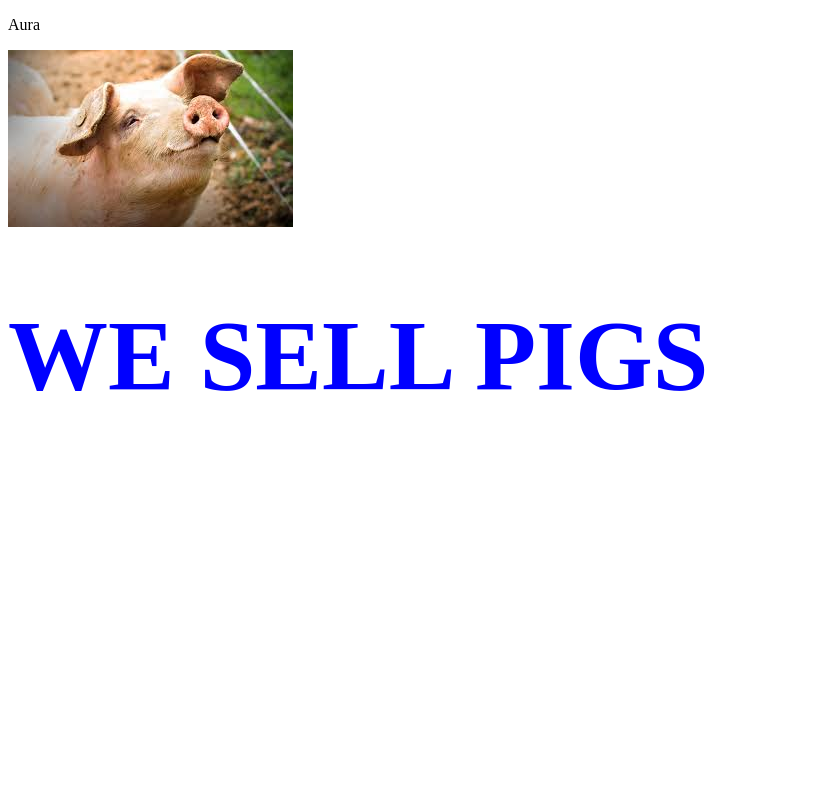
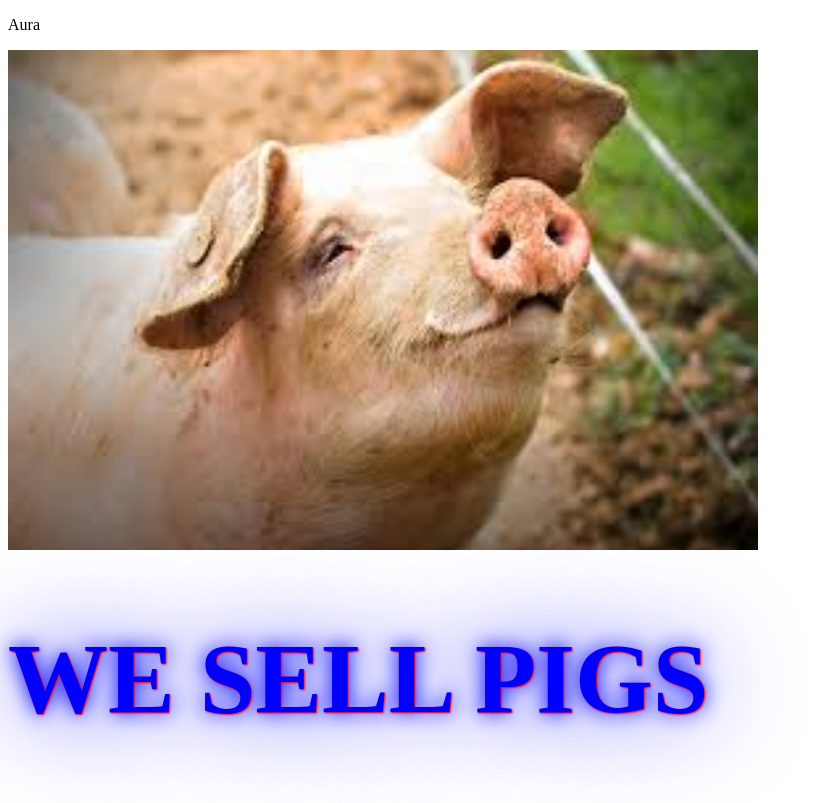
Before and after one commit to leonbowma/pigsell, a plain HTML site: page index.html in a window 1280 px wide. Shown: the whole page, without its empty margins (0-821 px from the left). Drawn offline with Linux system fonts and the light colour scheme.

Commit message:
Update style.css

```diff
--- a/style.css
+++ b/style.css
@@ -1,4 +1,13 @@
 h1{
 color:blue;
 font-size:100px;
+text-shadow:
+  1px 1px 2px red,
+  0 0 1em blue,
+  0 0 0.2em blue;
     }
+
+img{
+height:500px;
+width:750px;
+    }
```
